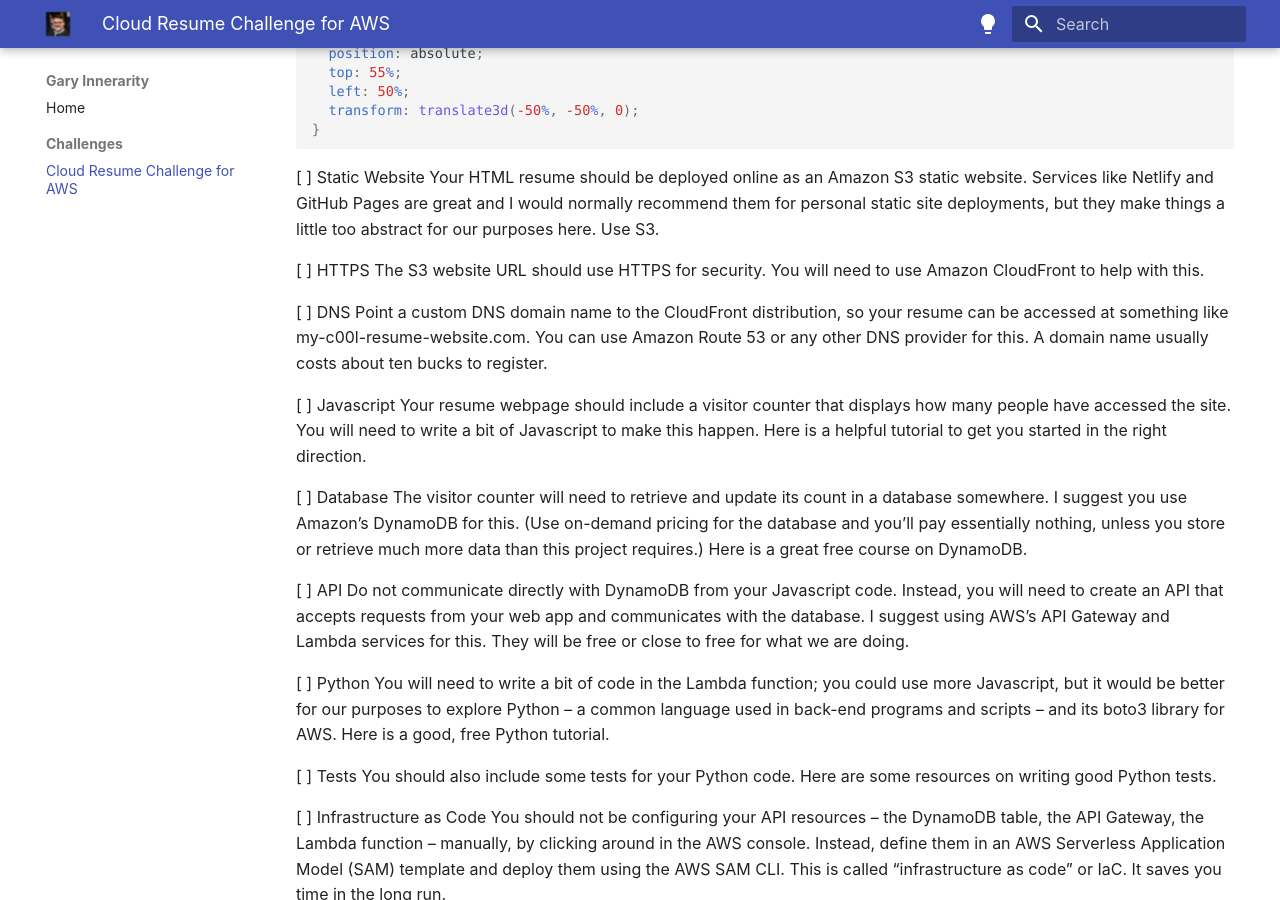
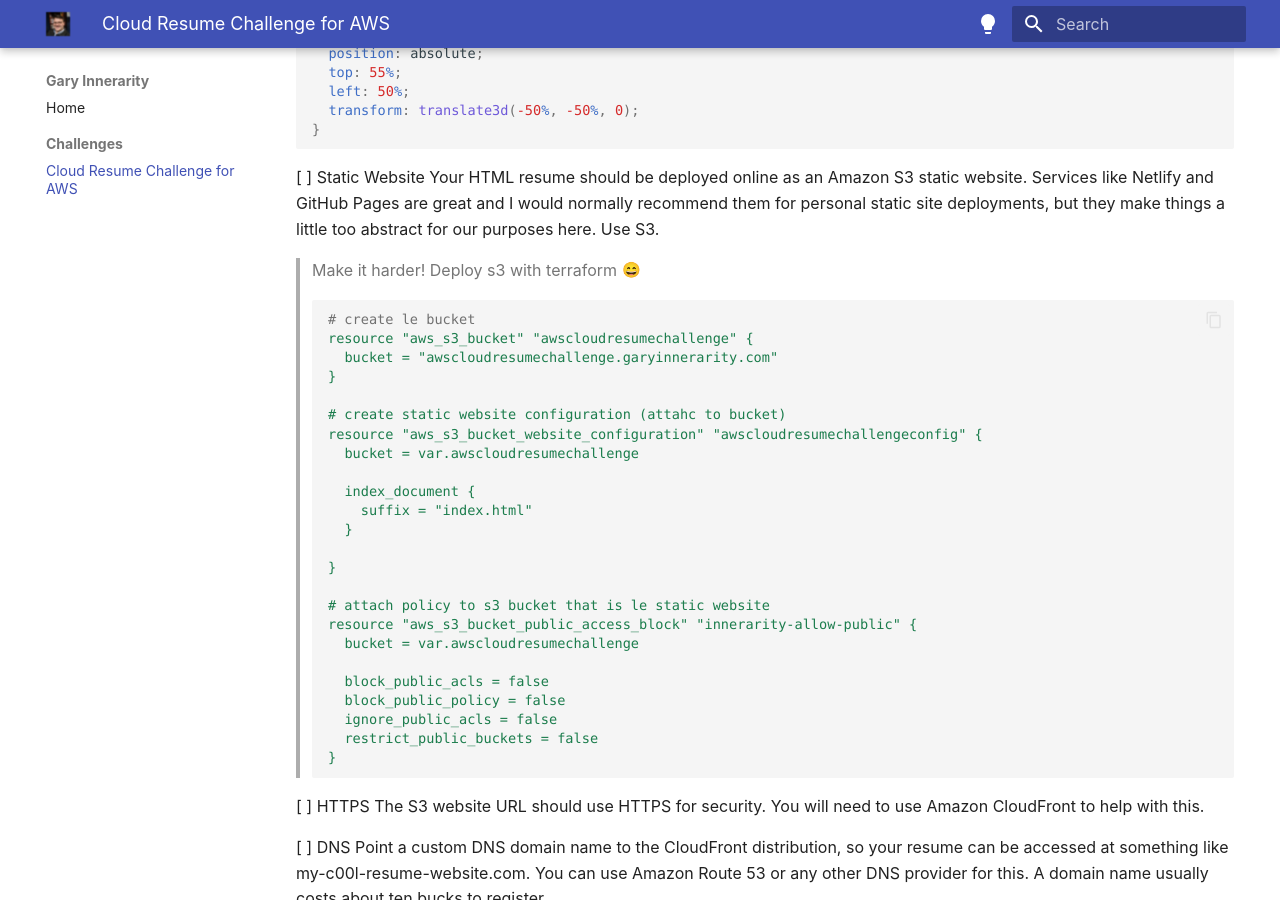
Before and after one commit to ospf2fullstack/garyinnerarity.com, an MkDocs documentation site: the page built from docs/cloud_resume/cloud_resume_challenge.md, in a window 1280 px wide and 900 px high, scrolled down 1466 px. Built offline with MkDocs 1.6.1 and Material for MkDocs 9.7.7, drawn with Linux system fonts in a browser that asks for light colours; emoji names are drawn with the system emoji font.

Commit message:
static website

````diff
--- a/docs/cloud_resume/cloud_resume_challenge.md
+++ b/docs/cloud_resume/cloud_resume_challenge.md
@@ -57,6 +57,34 @@
 [ ] Static Website
 Your HTML resume should be deployed online as an Amazon S3 static website. Services like Netlify and GitHub Pages are great and I would normally recommend them for personal static site deployments, but they make things a little too abstract for our purposes here. Use S3.
 
+> Make it harder! Deploy s3 with terraform :smile:
+``` yaml
+# create le bucket
+resource "aws_s3_bucket" "awscloudresumechallenge" {
+  bucket = "awscloudresumechallenge.garyinnerarity.com"
+}
+
+# create static website configuration (attahc to bucket)
+resource "aws_s3_bucket_website_configuration" "awscloudresumechallengeconfig" {
+  bucket = var.awscloudresumechallenge
+
+  index_document {
+    suffix = "index.html"
+  }
+
+}
+
+# attach policy to s3 bucket that is le static website
+resource "aws_s3_bucket_public_access_block" "innerarity-allow-public" {
+  bucket = var.awscloudresumechallenge
+
+  block_public_acls = false
+  block_public_policy = false
+  ignore_public_acls = false
+  restrict_public_buckets = false
+}
+```
+
 [ ] HTTPS
 The S3 website URL should use HTTPS for security. You will need to use Amazon CloudFront to help with this.
 
````
